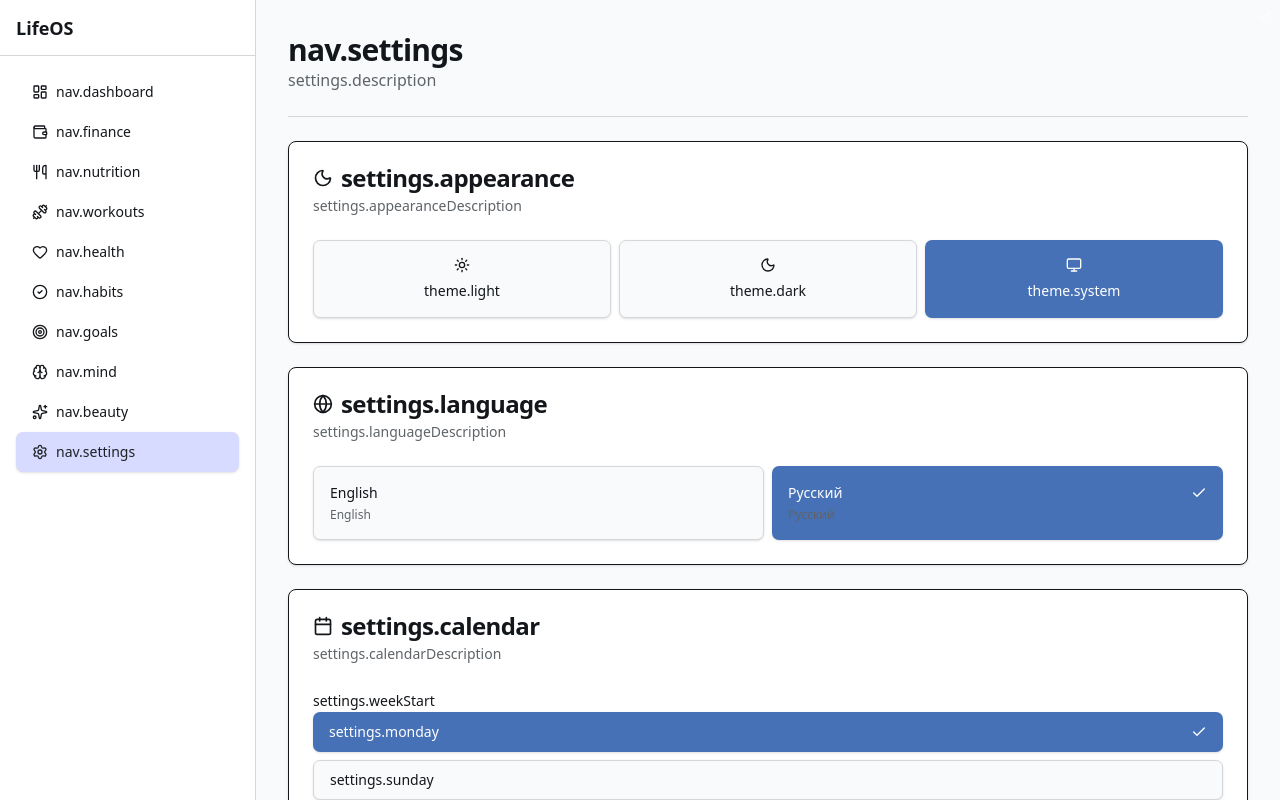
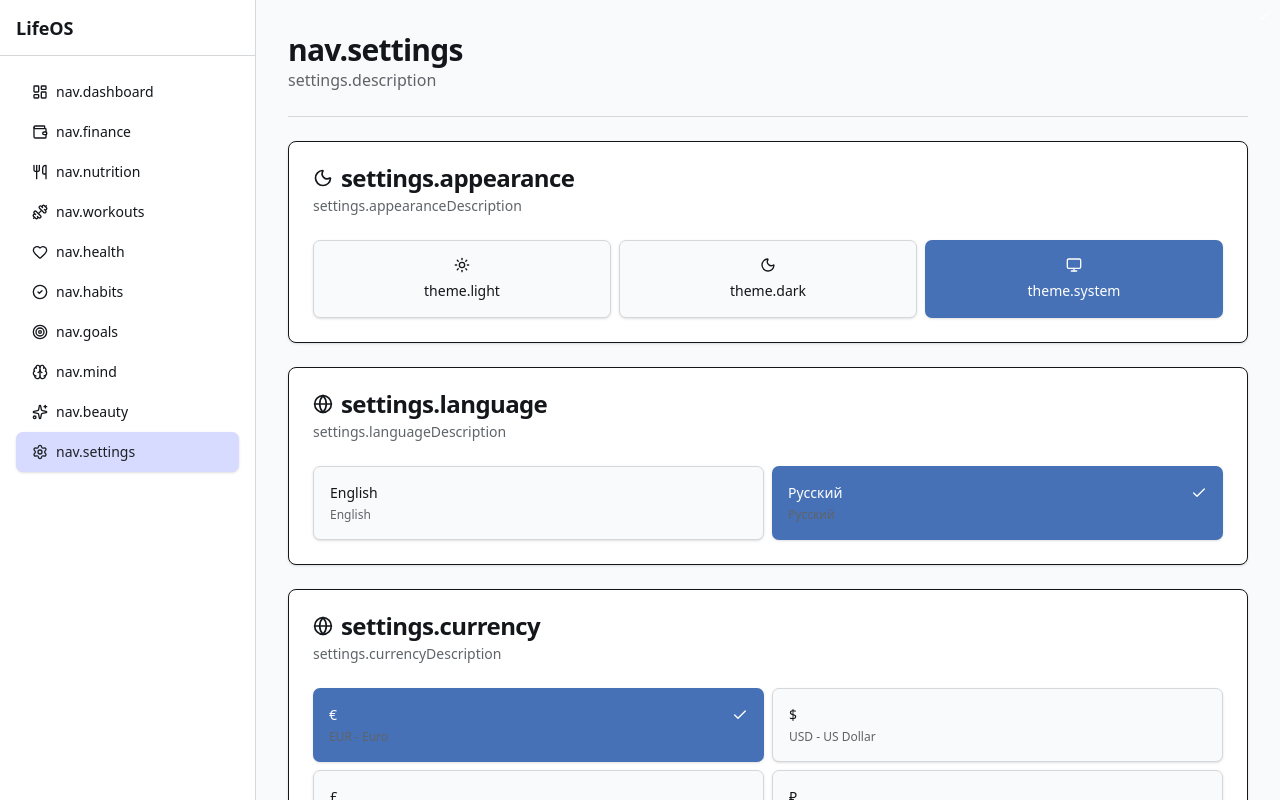
Before and after one commit to bairrrich/13.03.25_LifeOS, a Next.js app: page /settings in a window 1280 px wide. Shown: the top 800 px of the page. Built offline with nearby package versions, Linux system fonts and the light colour scheme; what i18next-resources-to-backend would draw is missing.

Commit message:
feat: Add currency selection to settings

```diff
--- a/public/locales/en/common.json
+++ b/public/locales/en/common.json
@@ -359,6 +359,8 @@
     "appearanceDescription": "Choose your preferred theme",
     "language": "Language",
     "languageDescription": "Select your interface language",
+    "currency": "Currency",
+    "currencyDescription": "Choose default currency",
     "calendar": "Calendar",
     "calendarDescription": "Configure calendar settings",
     "weekStart": "First day of week",
--- a/public/locales/ru/common.json
+++ b/public/locales/ru/common.json
@@ -358,6 +358,8 @@
     "appearanceDescription": "Настройте тему оформления",
     "language": "Язык",
     "languageDescription": "Выберите язык интерфейса",
+    "currency": "Валюта",
+    "currencyDescription": "Выберите валюту по умолчанию",
     "calendar": "Календарь",
     "calendarDescription": "Настройте параметры календаря",
     "weekStart": "Первый день недели",
--- a/src/app/settings/page.tsx
+++ b/src/app/settings/page.tsx
@@ -29,6 +29,13 @@ const weekStartDays = [
   { id: 'saturday', label: 'settings.saturday' },
 ];
 
+const currencies = [
+  { id: 'EUR', label: 'EUR - Euro', symbol: '€' },
+  { id: 'USD', label: 'USD - US Dollar', symbol: '$' },
+  { id: 'GBP', label: 'GBP - British Pound', symbol: '£' },
+  { id: 'RUB', label: 'RUB - Russian Ruble', symbol: '₽' },
+];
+
 export default function SettingsPage() {
   const { t, locale, changeLocale } = useTranslation();
   const { theme, setTheme } = useTheme();
@@ -36,11 +43,20 @@ export default function SettingsPage() {
   const [selectedTheme, setSelectedTheme] = React.useState(theme || 'system');
   const [selectedLanguage, setSelectedLanguage] = React.useState('en');
   const [weekStartDay, setWeekStartDay] = React.useState('monday');
+  const [selectedCurrency, setSelectedCurrency] = React.useState('EUR');
 
   // Синхронизация с текущим языком
   React.useEffect(() => {
     setSelectedLanguage(locale || 'en');
   }, [locale]);
+
+  // Загрузка сохранённой валюты
+  React.useEffect(() => {
+    const stored = typeof window !== 'undefined' ? localStorage.getItem('lifeos-currency') : null;
+    if (stored) {
+      setSelectedCurrency(stored);
+    }
+  }, []);
 
   const handleThemeChange = (newTheme: string) => {
     setSelectedTheme(newTheme);
@@ -50,6 +66,13 @@ export default function SettingsPage() {
   const handleLanguageChange = async (newLocale: 'ru' | 'en') => {
     setSelectedLanguage(newLocale);
     await changeLocale(newLocale);
+  };
+
+  const handleCurrencyChange = (newCurrency: string) => {
+    setSelectedCurrency(newCurrency);
+    if (typeof window !== 'undefined') {
+      localStorage.setItem('lifeos-currency', newCurrency);
+    }
   };
 
   return (
@@ -129,6 +152,40 @@ export default function SettingsPage() {
           </CardContent>
         </Card>
 
+        {/* Currency */}
+        <Card>
+          <CardHeader>
+            <div className="flex items-center gap-2">
+              <Globe className="h-5 w-5" />
+              <CardTitle>{t('settings.currency')}</CardTitle>
+            </div>
+            <CardDescription>{t('settings.currencyDescription')}</CardDescription>
+          </CardHeader>
+          <CardContent className="space-y-4">
+            <div className="grid grid-cols-2 gap-2">
+              {currencies.map((currency) => (
+                <Button
+                  key={currency.id}
+                  variant={selectedCurrency === currency.id ? 'default' : 'outline'}
+                  className={cn(
+                    'flex flex-col items-start gap-1 h-auto py-4 px-4',
+                    selectedCurrency === currency.id && 'border-primary'
+                  )}
+                  onClick={() => handleCurrencyChange(currency.id)}
+                >
+                  <div className="flex items-center justify-between w-full">
+                    <span className="font-medium">{currency.symbol}</span>
+                    {selectedCurrency === currency.id && (
+                      <Check className="h-4 w-4" />
+                    )}
+                  </div>
+                  <span className="text-xs text-muted-foreground">{currency.label}</span>
+                </Button>
+              ))}
+            </div>
+          </CardContent>
+        </Card>
+
         {/* Calendar */}
         <Card>
           <CardHeader>
--- a/src/shared/lib/use-translation.ts
+++ b/src/shared/lib/use-translation.ts
@@ -38,9 +38,23 @@ export function useTranslation(ns: string = 'common') {
 
   const t = useCallback(
     (key: string, defaultValue?: string) => {
+      // Если ready=false, используем i18n напрямую для получения перевода
       if (!ready) {
-        // Возвращаем ключ если переводы ещё не готовы
-        return defaultValue !== undefined ? defaultValue : key;
+        try {
+          const value = i18next.getResourceBundle(defaultLocale, ns);
+          const keys = key.split('.');
+          let result: unknown = value;
+          for (const k of keys) {
+            if (result && typeof result === 'object') {
+              result = (result as Record<string, unknown>)[k];
+            } else {
+              break;
+            }
+          }
+          return typeof result === 'string' ? result : defaultValue !== undefined ? defaultValue : key;
+        } catch {
+          return defaultValue !== undefined ? defaultValue : key;
+        }
       }
 
       const keys = key.split('.');
--- a/src/ui/components/dialog.tsx
+++ b/src/ui/components/dialog.tsx
@@ -2,6 +2,7 @@ import * as React from 'react';
 import * as DialogPrimitive from '@radix-ui/react-dialog';
 import { X } from 'lucide-react';
 import { cn } from '@/shared/lib/cn';
+import { useTranslation } from '@/shared/lib/use-translation';
 
 export const Dialog = DialogPrimitive.Root;
 export const DialogTrigger = DialogPrimitive.Trigger;
@@ -25,7 +26,7 @@ export const DialogContent = React.forwardRef<
       {children}
       <DialogPrimitive.Close className="absolute right-4 top-4 rounded-sm opacity-70 ring-offset-background transition-opacity hover:opacity-100 focus:outline-none focus:ring-2 focus:ring-ring focus:ring-offset-2 disabled:pointer-events-none data-[state=open]:bg-accent data-[state=open]:text-muted-foreground">
         <X className="h-4 w-4" />
-        <span className="sr-only">Close</span>
+        <span className="sr-only">{useTranslation().t('common.close')}</span>
       </DialogPrimitive.Close>
     </DialogPrimitive.Content>
   </DialogPortal>
--- a/src/ui/components/pagination.tsx
+++ b/src/ui/components/pagination.tsx
@@ -4,6 +4,7 @@ import * as React from 'react';
 import { cn } from '@/shared/lib/cn';
 import { Button } from '@/ui/components/button';
 import { ChevronLeft, ChevronRight } from 'lucide-react';
+import { useTranslation } from '@/shared/lib/use-translation';
 
 export interface PaginationProps {
   currentPage: number;
@@ -18,6 +19,7 @@ export function Pagination({
   onPageChange,
   className,
 }: PaginationProps) {
+  const { t } = useTranslation();
   const pages = React.useMemo(() => {
     const result: (number | 'ellipsis')[] = [];
     const showStart = currentPage <= 3;
@@ -64,7 +66,7 @@ export function Pagination({
         size="icon"
         onClick={() => onPageChange(currentPage - 1)}
         disabled={currentPage === 1}
-        aria-label="Previous page"
+        aria-label={t('common.previous')}
       >
         <ChevronLeft className="h-4 w-4" />
       </Button>
@@ -96,7 +98,7 @@ export function Pagination({
         size="icon"
         onClick={() => onPageChange(currentPage + 1)}
         disabled={currentPage === totalPages}
-        aria-label="Next page"
+        aria-label={t('common.next')}
       >
         <ChevronRight className="h-4 w-4" />
       </Button>
```
